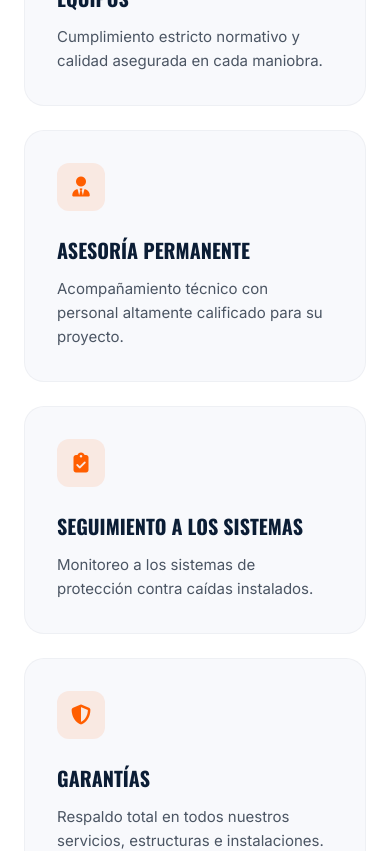
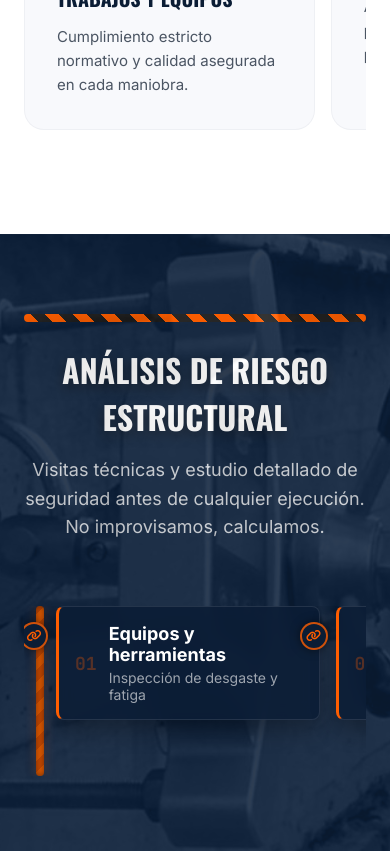
Before and after one commit to dpc2802/ESP_EN_ALTURAS, a Next.js app: page / in a window 390 px wide. Shown: the part 4980-5831 px from the top of the page. Built offline with nearby package versions, Linux system fonts and the light colour scheme.

Commit message:
feat: convert quote form to conversational chat UI and implement mobile swipe carousels

```diff
--- a/src/app/globals.css
+++ b/src/app/globals.css
@@ -1465,3 +1465,106 @@ nav a:hover { color: var(--orange); }
 
 
 @media (max-width: 430px) { .whatsapp-tooltip-box { display: none !important; } }
+
+
+/* SWIPE CAROUSEL (Mobile) */
+@media (max-width: 768px) {
+  .swipe-carousel {
+    display: flex;
+    overflow-x: auto;
+    scroll-snap-type: x mandatory;
+    gap: 16px;
+    padding-bottom: 24px;
+    -webkit-overflow-scrolling: touch;
+    scrollbar-width: none; /* Firefox */
+  }
+  .swipe-carousel::-webkit-scrollbar { display: none; } /* Chrome/Safari */
+  .swipe-card {
+    flex: 0 0 85%;
+    scroll-snap-align: center;
+  }
+}
+
+/* CHAT UI */
+.chat-container {
+  display: flex;
+  flex-direction: column;
+  gap: 16px;
+  max-height: 500px;
+  overflow-y: auto;
+  padding: 16px;
+  background: rgba(11,29,53,0.5);
+  border-radius: 16px;
+  border: 1px solid rgba(255,255,255,0.1);
+  scrollbar-width: thin;
+}
+.chat-msg {
+  max-width: 85%;
+  padding: 12px 16px;
+  border-radius: 16px;
+  font-size: 15px;
+  line-height: 1.4;
+}
+.chat-msg.bot {
+  background: rgba(255,255,255,0.1);
+  color: #fff;
+  align-self: flex-start;
+  border-bottom-left-radius: 4px;
+}
+.chat-msg.user {
+  background: var(--orange);
+  color: #fff;
+  align-self: flex-end;
+  border-bottom-right-radius: 4px;
+}
+.chat-options {
+  display: flex;
+  flex-wrap: wrap;
+  gap: 8px;
+  margin-top: 8px;
+}
+.chat-option-btn {
+  background: rgba(255,255,255,0.05);
+  border: 1px solid rgba(255,255,255,0.2);
+  color: #fff;
+  padding: 10px 16px;
+  border-radius: 20px;
+  cursor: pointer;
+  font-size: 14px;
+  transition: all 0.2s;
+  display: flex;
+  align-items: center;
+  gap: 8px;
+}
+.chat-option-btn:hover {
+  background: var(--orange);
+  border-color: var(--orange);
+}
+.chat-typing {
+  display: flex;
+  gap: 4px;
+  padding: 12px 16px;
+  background: rgba(255,255,255,0.1);
+  border-radius: 16px;
+  border-bottom-left-radius: 4px;
+  width: fit-content;
+}
+.chat-typing span {
+  width: 6px;
+  height: 6px;
+  background: rgba(255,255,255,0.5);
+  border-radius: 50%;
+  animation: typing 1s infinite alternate;
+}
+.chat-typing span:nth-child(2) { animation-delay: 0.2s; }
+.chat-typing span:nth-child(3) { animation-delay: 0.4s; }
+@keyframes typing {
+  0% { transform: translateY(0); opacity: 0.5; }
+  100% { transform: translateY(-4px); opacity: 1; }
+}
+.chat-input-area {
+  display: flex;
+  flex-direction: column;
+  gap: 12px;
+  margin-top: 12px;
+}
--- a/src/app/page.js
+++ b/src/app/page.js
@@ -478,14 +478,14 @@ function BenefitsSection() {
         </motion.div>
 
         <motion.div
-          className="bento-grid"
+          className="bento-grid swipe-carousel"
           variants={stagger(0.1)}
           initial="hidden"
           animate={inView ? "show" : "hidden"}
         >
           {steps.map((s, i) => (
             <motion.div
-              className={`bento-card`}
+              className={`bento-card swipe-card`}
               key={i}
               variants={fadeUp}
               custom={i}
@@ -536,13 +536,13 @@ function RiskAnalysisSection() {
         </motion.div>
 
         <motion.div
-          className="rope-timeline"
+          className="rope-timeline swipe-carousel"
           variants={stagger(0.15)}
           initial="hidden"
           animate={inView ? "show" : "hidden"}
         >
           {checks.map((item, i) => (
-            <motion.div className="rope-node" key={i} variants={fadeUp}>
+            <motion.div className="rope-node swipe-card" key={i} variants={fadeUp}>
               <div className="carabiner-icon">
                 <i className="fa-solid fa-link" />
               </div>
```
Also changed, not shown: fix-jsx.js (added, +9 -0 lines), src/app/components/InteractiveQuote.jsx (+142 -206 lines).
